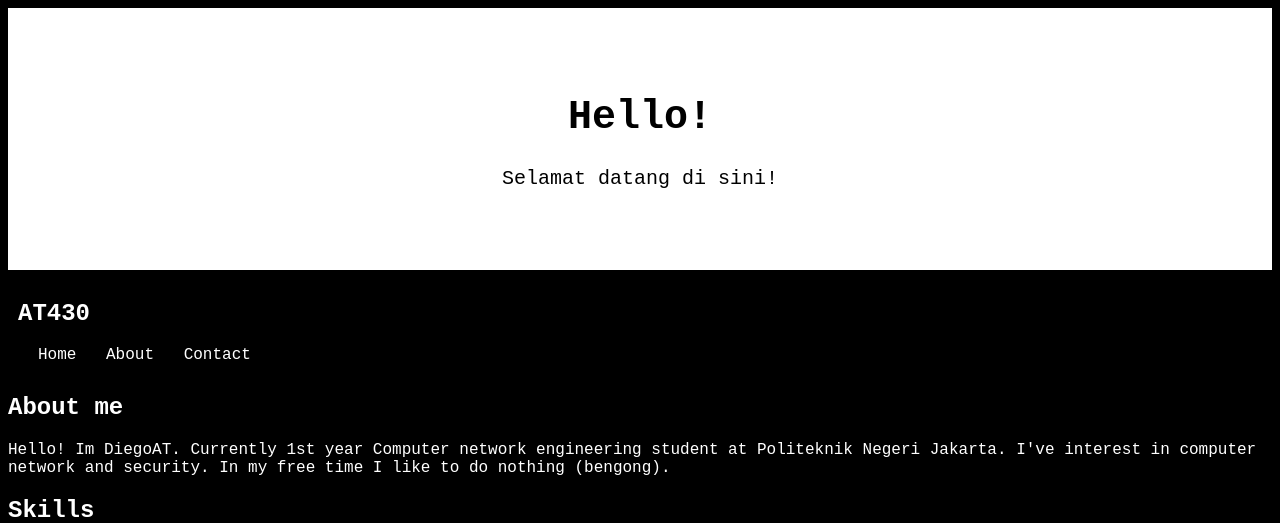
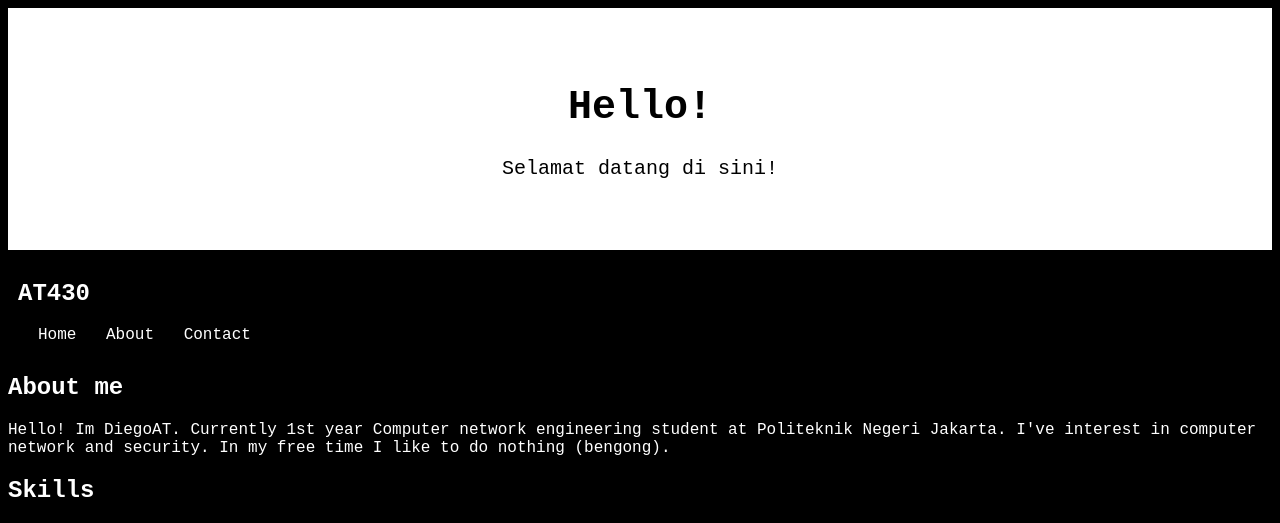
Before and after one commit to AT043/at043.github.io, a PHP site: page / in a window 1280 px wide. Shown: the top 523 px of the page. Run offline with PHP 8.4, Linux system fonts and the light colour scheme.

```diff
--- a/index.html
+++ b/index.html
@@ -4,7 +4,7 @@
     <meta charset="UTF-8">
     <meta http-equiv="X-UA-Compatible" content="IE=edge">
     <meta name="viewport" content="width=device-width, initial-scale=1.0">
-    <title>Document</title>
+    <title>Me?</title>
     <link rel="stylesheet" href="style.css">
     <!-- <script src="https://cdn.tailwindcss.com"></script> -->
 </head>
--- a/style.css
+++ b/style.css
@@ -8,7 +8,7 @@ body {
 }
 
 .jumbotron {
-    padding: 60px;
+    padding: 50px;
     background-color: white;
     text-align: center;
     font-size: 20px;
```
